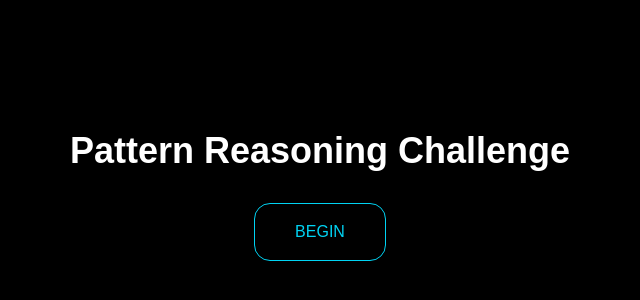
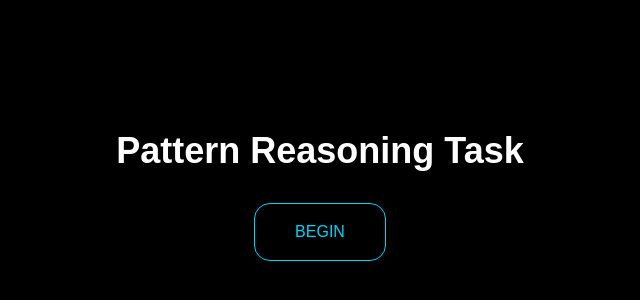
Before and after one commit to JiyeSun/compexp, a Next.js app: page / in a window 1280 px wide. Shown: the part 204-504 px from the top of the page, without its empty margins (320-960 px from the left). Built offline with nearby package versions, Linux system fonts and the light colour scheme.

Commit message:
Update page.tsx

```diff
--- a/app/page.tsx
+++ b/app/page.tsx
@@ -482,7 +482,7 @@ export default function Home() {
     return (
       <div className="min-h-screen bg-black flex items-center justify-center">
         <div className="text-white text-center">
-          <h1 className="text-4xl font-bold mb-8">Pattern Reasoning Challenge</h1>
+          <h1 className="text-4xl font-bold mb-8">Pattern Reasoning Task</h1>
 
           <button
             onClick={() => {
```
